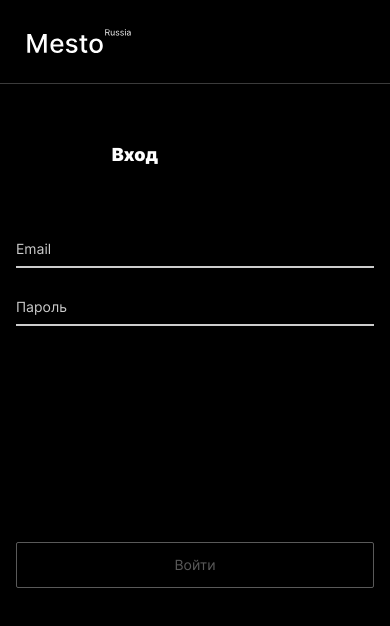
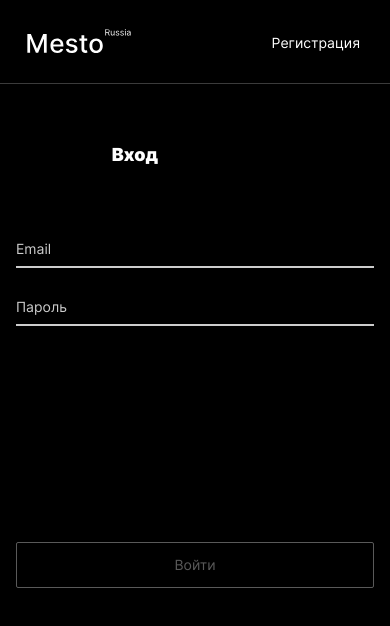
Before and after one commit to Dronoti/react-mesto-auth, a React (Create React App) app: page /sign-in in a window 390 px wide. Shown: the top 626 px of the page. Built offline with nearby package versions, Linux system fonts and the light colour scheme; no server answers.

Commit message:
feat: add nav in header

```diff
--- /dev/null
+++ b/src/blocks/header/__email/header__email.css
@@ -0,0 +1,21 @@
+.header__email {
+  color: white;
+  font-size: 18px;
+  line-height: calc(22 / 18);
+  font-weight: 500;
+  margin: 0 24px 0 0;
+  text-overflow: ellipsis;
+  white-space: nowrap;
+  overflow: hidden;
+  max-width: 250px;
+}
+
+@media screen and (max-width: 767px) {
+  .header__email {
+    font-size: 14px;
+    line-height: calc(17 / 14);
+    font-weight: 400;
+    max-width: 135px;
+    margin: -10px 25px 5px 0;
+  }
+}
--- /dev/null
+++ b/src/blocks/header/__link/header__link.css
@@ -0,0 +1,19 @@
+.header__link {
+  color: white;
+  font-size: 18px;
+  line-height: calc(22 / 18);
+  text-decoration: none;
+  transition: opacity .3s;
+}
+
+.header__link:hover {
+  opacity: .6;
+}
+
+@media screen and (max-width: 767px) {
+  .header__link {
+    margin-right: 30px;
+    font-size: 14px;
+    line-height: calc(17 / 14);
+  }
+}
--- /dev/null
+++ b/src/blocks/header/__nav/header__nav.css
@@ -0,0 +1,13 @@
+.header__nav {
+  display: flex;
+  margin-top: 6px;
+  align-items: start;
+}
+
+@media screen and (max-width: 767px) {
+  .header__nav {
+    margin-top: 10px;
+    flex-direction: column;
+    align-items: end;
+  }
+}
--- /dev/null
+++ b/src/blocks/header/__sign-out/header__sign-out.css
@@ -0,0 +1,22 @@
+.header__sign-out {
+  color: #A9A9A9;
+  font-size: 18px;
+  line-height: calc(22 / 18);
+  padding: 0;
+  background-color: transparent;
+  border: none;
+  cursor: pointer;
+  transition: opacity .3s;
+}
+
+.header__sign-out:hover {
+  opacity: .6;
+}
+
+@media screen and (max-width: 767px) {
+  .header__sign-out {
+    font-size: 14px;
+    line-height: calc(17 / 14);
+    margin-right: 25px;
+  }
+}
--- a/src/blocks/header/header.css
+++ b/src/blocks/header/header.css
@@ -2,6 +2,8 @@
   max-width: 880px;
   margin: 45px auto 0;
   border-bottom: 1px solid rgba(84, 84, 84, .7);
+  display: flex;
+  justify-content: space-between;
 }
 
 @media screen and (max-width: 918px) {
--- a/src/components/App.js
+++ b/src/components/App.js
@@ -1,6 +1,6 @@
 import React from 'react';
 import { useEffect, useState } from 'react';
-import { Routes, Route, Navigate } from "react-router-dom";
+import { Routes, Route, Navigate, useNavigate } from "react-router-dom";
 import { api } from "../utils/api";
 import { CurrentUserContext } from "../contexts/CurrentUserContext";
 import Header from "./Header";
@@ -17,6 +17,7 @@ import InfoTooltip from "./InfoTooltip";
 import ProtectedRoute from "./ProtectedRoute";
 
 export default function App() {
+    const navigate = useNavigate();
     const [isEditProfilePopupOpen, setEditProfilePopupOpen] = useState(false);
     const [isAddPlacePopupOpen, setAddPlacePopupOpen] = useState(false);
     const [isEditAvatarPopupOpen, setEditAvatarPopupOpen] = useState(false);
@@ -26,6 +27,7 @@ export default function App() {
     const [currentUser, setCurrentUser] = useState({});
     const [cards, setCards] = useState([]);
     const [isLoggedIn, setLoggedIn] = useState(false);
+    const [email, setEmail] = useState('');
 
     useEffect(() => {
         Promise.all([api.getUserInfo(), api.getInitialCards()])
@@ -132,9 +134,19 @@ export default function App() {
         setCardIdToDelete('');
     }
 
+    function signOut() {
+        setLoggedIn(false);
+        localStorage.removeItem('jwt');
+        navigate('/sign-in');
+    }
+
     return (
       <CurrentUserContext.Provider value={currentUser}>
-          <Header />
+          <Header
+              email={email}
+              isLoggedIn={isLoggedIn}
+              signOut={signOut}
+          />
           <Routes>
               <Route
                   path='/'
--- a/src/components/Header.js
+++ b/src/components/Header.js
@@ -1,7 +1,21 @@
-export default function Header() {
+import React from 'react';
+import { useLocation, NavLink } from 'react-router-dom';
+
+export default function Header({email, isLoggedIn, signOut}) {
+    const location = useLocation();
+
     return (
         <header className="header">
             <div className="header__logo"></div>
+            <nav className="header__nav">
+                {isLoggedIn ? (
+                    <>
+                    <p className="header__email">{email}</p>
+                    <button className="header__sign-out" onClick={signOut}>Выйти</button>
+                    </>
+                ) : (location.pathname === '/sign-in' && <NavLink className="header__link" to='/sign-up'>Регистрация</NavLink>)
+                    || (location.pathname === '/sign-up' && <NavLink className="header__link" to='/sign-in'>Войти</NavLink>)}
+            </nav>
         </header>
     );
 }
--- a/src/index.css
+++ b/src/index.css
@@ -3,6 +3,10 @@
 @import url('./blocks/page/page.css');
 @import url('./blocks/header/header.css');
 @import url('./blocks/header/__logo/header__logo.css');
+@import url('./blocks/header/__nav/header__nav.css');
+@import url('./blocks/header/__link/header__link.css');
+@import url('./blocks/header/__email/header__email.css');
+@import url('./blocks/header/__sign-out/header__sign-out.css');
 @import url('./blocks/profile/profile.css');
 @import url('./blocks/profile/__add-button/profile__add-button.css');
 @import url('./blocks/profile/__avatar/profile__avatar.css');
```
